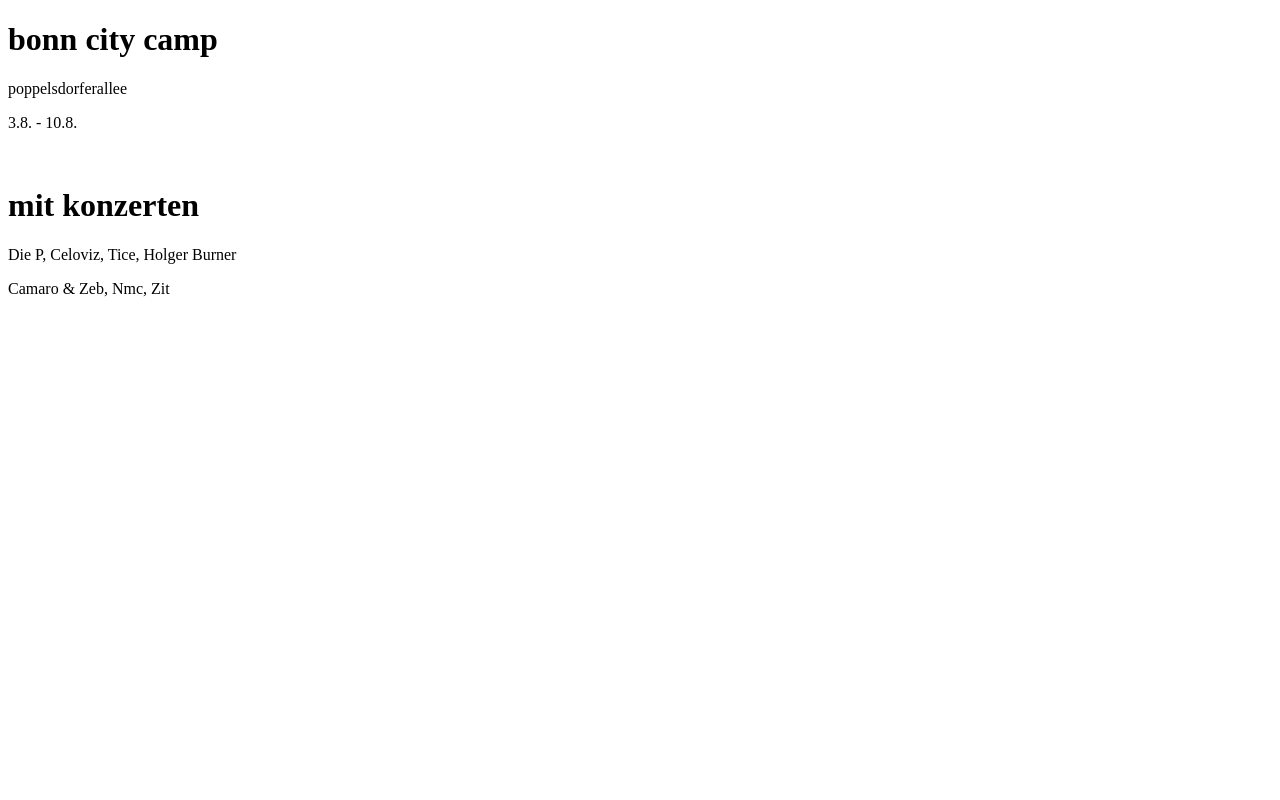
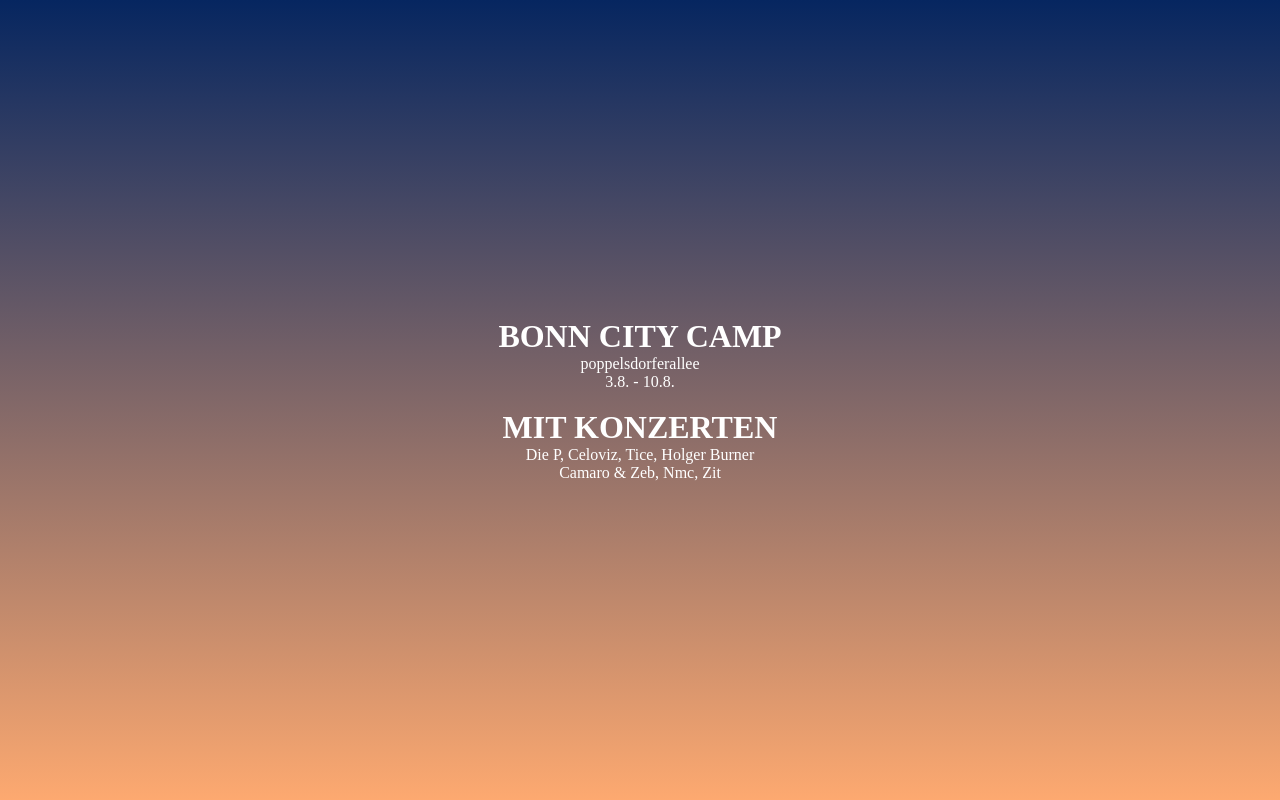
Before and after one commit to iiamsultan/iiamsultan.github.io, a plain HTML site: page index.html in a window 1280 px wide. Drawn offline with Linux system fonts and the light colour scheme.

Commit message:
some stuff

```diff
--- a/index.html
+++ b/index.html
@@ -1,22 +1,41 @@
-<!doctype html>
 <html>
+
 <head>
 	<style>
 		* {
 			font: sans-serif;
+			padding: 0;
+			margin: 0;
+			box-sizing: border-box;
 		}
+
 		.caps {
 			text-transform: uppercase;
 		}
+
+		header {
+			text-align: center;
+			height: 100vh;
+			background: linear-gradient(#062660, #fda970);
+			color: white;
+			display: flex;
+			flex-direction: column;
+			justify-content: center;
+
+		}
 	</style>
 </head>
+
 <body>
-		<h1>bonn city camp</h1>
+	<header>
+		<h1 class="caps">bonn city camp</h1>
 		<p>poppelsdorferallee</p>
 		<p>3.8. - 10.8.</p>
 		<br>
-		<h1 id="caps">mit konzerten</h1>
+		<h1 class="caps">mit konzerten</h1>
 		<p>Die P, Celoviz, Tice, Holger Burner</p>
-		<p>Camaro & Zeb, Nmc, Zit</p>
+		<p>Camaro &amp; Zeb, Nmc, Zit</p>
+	</header>
+
 </body>
 </html>
```
Also changed, not shown: img/Element 2@300x.png (added), img/facebook header_Zeichenfläche 1.png (added), img/hauptdisingfinal programm-02.jpg (added), img/konzertticket 2_Zeichenfläche 1.png (added), img/tagesticket_Zeichenfläche 1.jpg (added), img/wochenticket_Zeichenfläche 1.jpg (added), 4 other files. Lines whose indentation alone changed are shown as unchanged.
